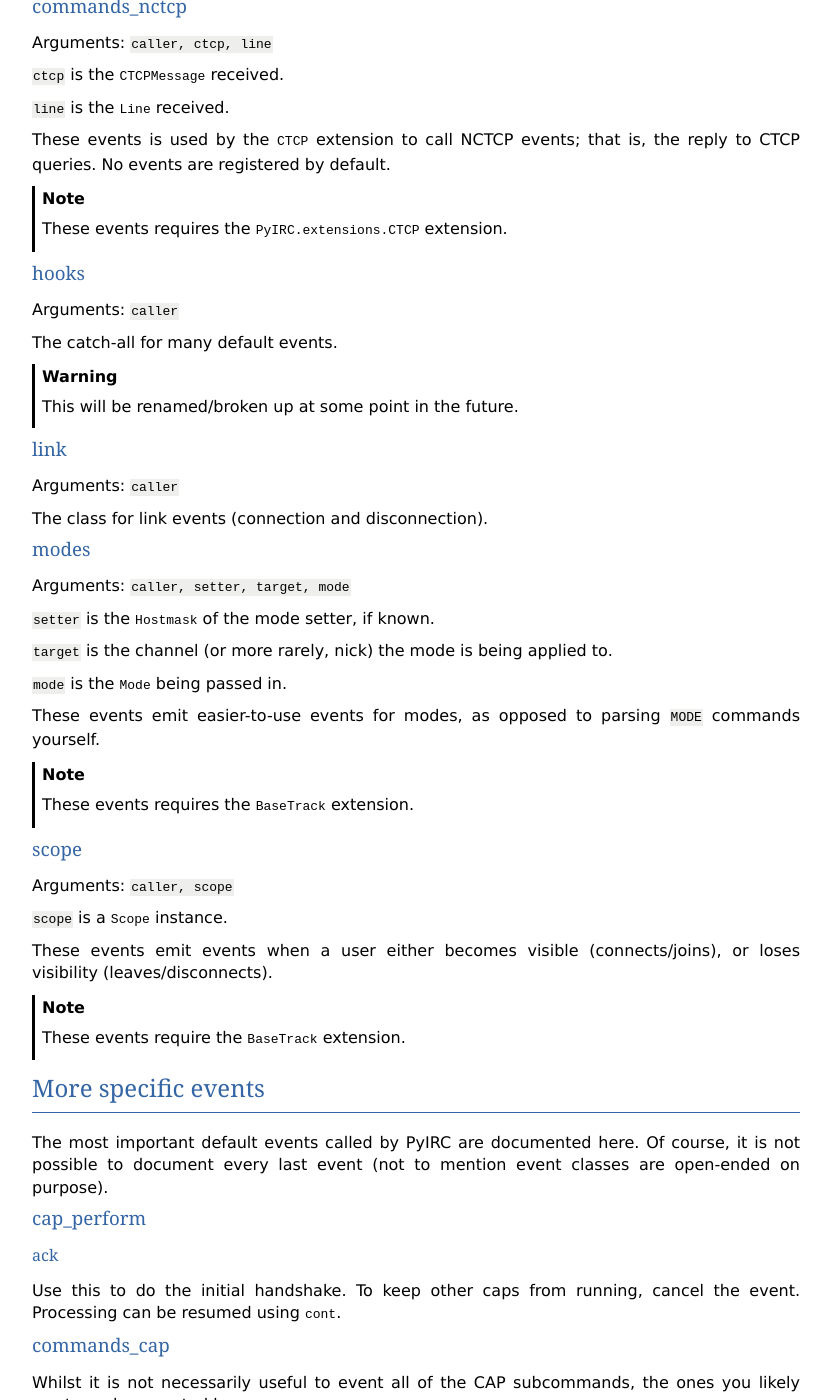
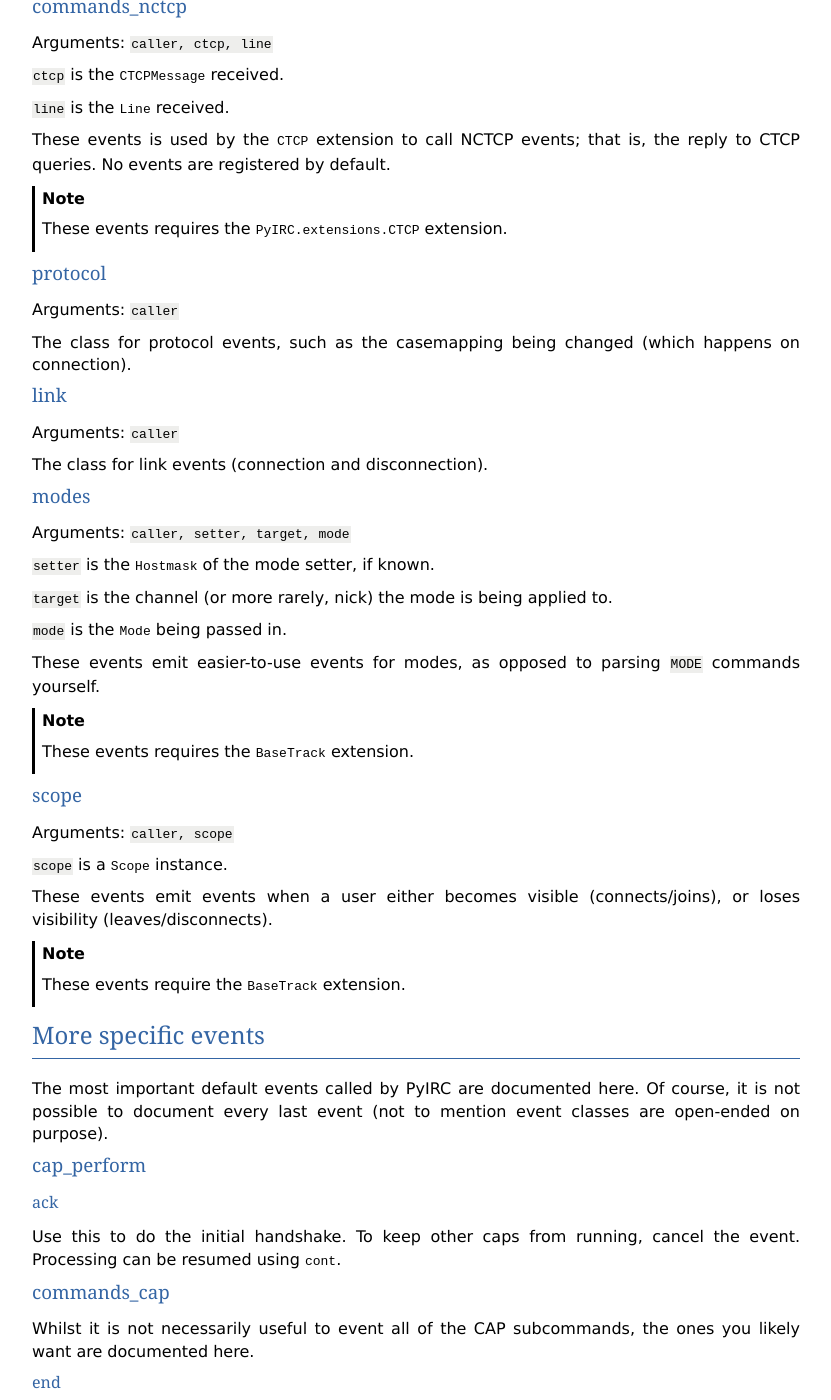
Before and after one commit to foxkit-us/PyIRC, a Sphinx documentation site: the page built from doc/hooks.rst, in a window 1280 px wide and 1400 px high, scrolled down 1410 px. Shown: the whole window, without its empty margins (48-879 px from the left). Built offline with Sphinx 7.4.7, drawn with Linux system fonts in a browser that asks for light colours.

Commit message:
Rename ("hooks", "case_change") to ("protocol", "case_change")

```diff
--- a/doc/hooks.rst
+++ b/doc/hooks.rst
@@ -98,16 +98,13 @@ registered by default.
 .. note::
    These events requires the :py:class:`PyIRC.extensions.CTCP` extension.
 
-hooks
-^^^^^
+protocol
+^^^^^^^^
 
 Arguments: ``caller``
 
-
-The catch-all for many default events.
-
-.. warning::
-   This will be renamed/broken up at some point in the future.
+The class for protocol events, such as the casemapping being changed (which
+happens on connection).
 
 link
 ^^^^
@@ -186,8 +183,8 @@ Use this to dynamically allow for injection of caps, although it's recommended
 you simply make your ``caps`` variable a property instead, dynamically
 controlled by current state.
 
-hooks
-^^^^^
+protocol
+^^^^^^^^
 
 case_change
 """""""""""
```
Also changed, not shown: 3 other files.
